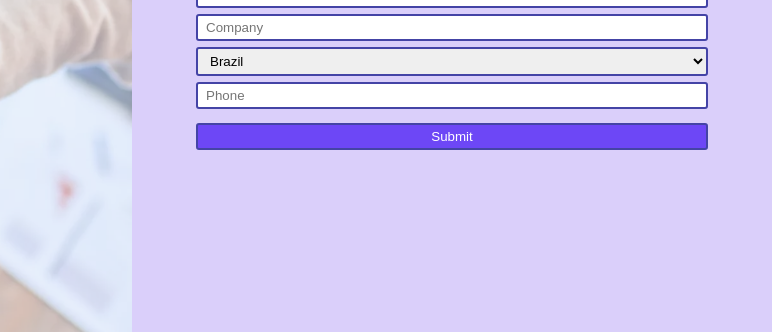
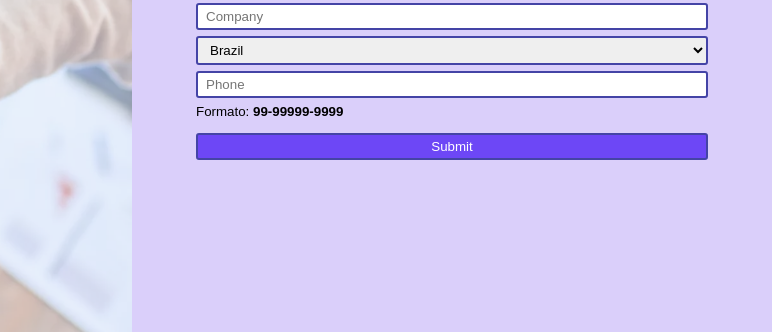
Before and after one commit to WakCHaKal/OMS, a plain HTML site: page index.html in a window 1280 px wide. Shown: the part 376-708 px from the top of the page, 508-1280 px from the left. Drawn offline with Linux system fonts and the light colour scheme.

Commit message:
formato telefone

```diff
--- a/index.html
+++ b/index.html
@@ -137,6 +137,7 @@
 
             <input id="phone" placeholder="Phone" maxlength="40" name="phone" size="20" type="tel"
                    pattern="[0-9]{2}-[0-9]{5}-[0-9]{4}"  required />
+            <small>Formato: <b>99-99999-9999</b></small>
 
             <input type="submit" name="submit" />
         </form>
```
